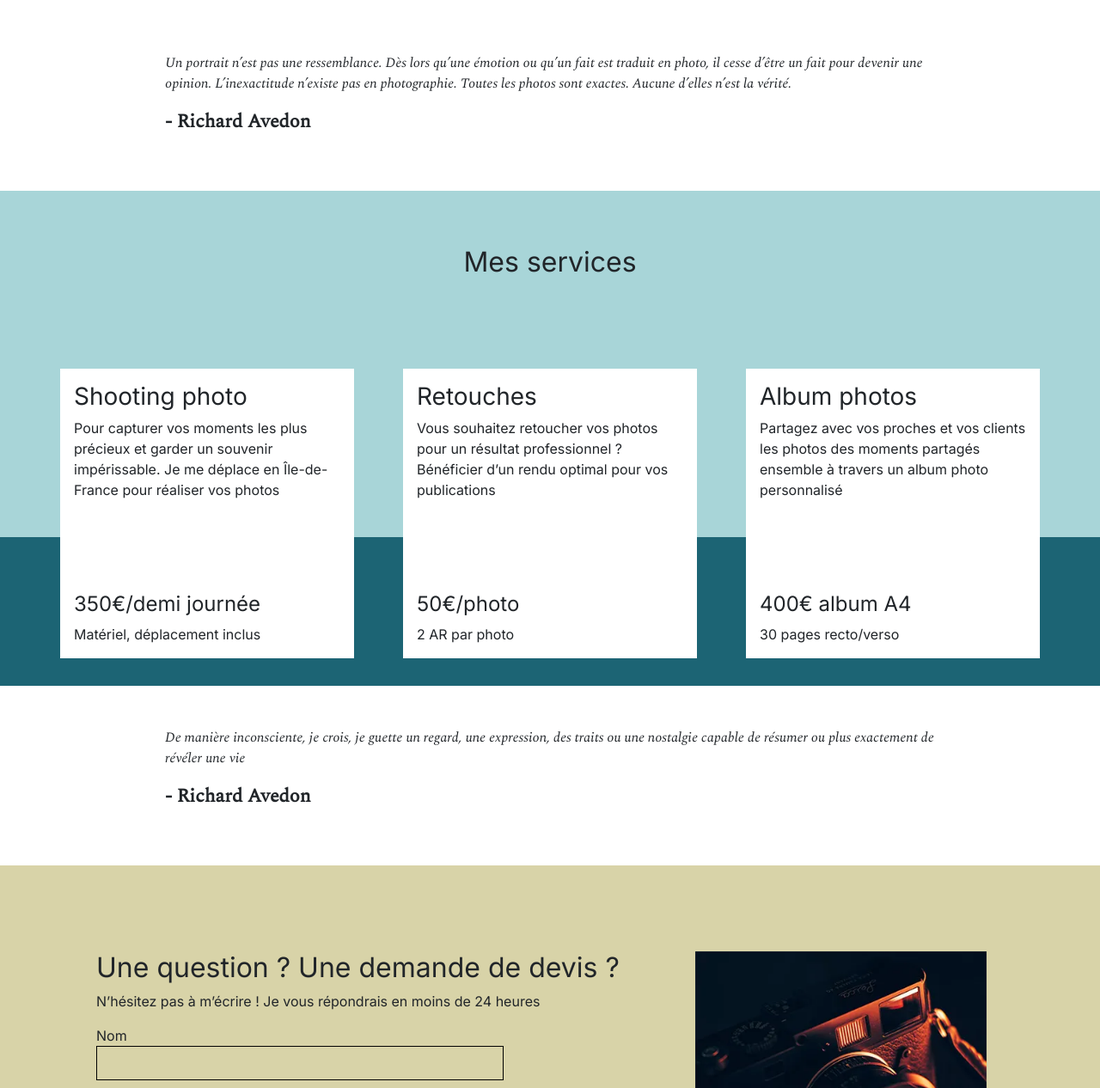
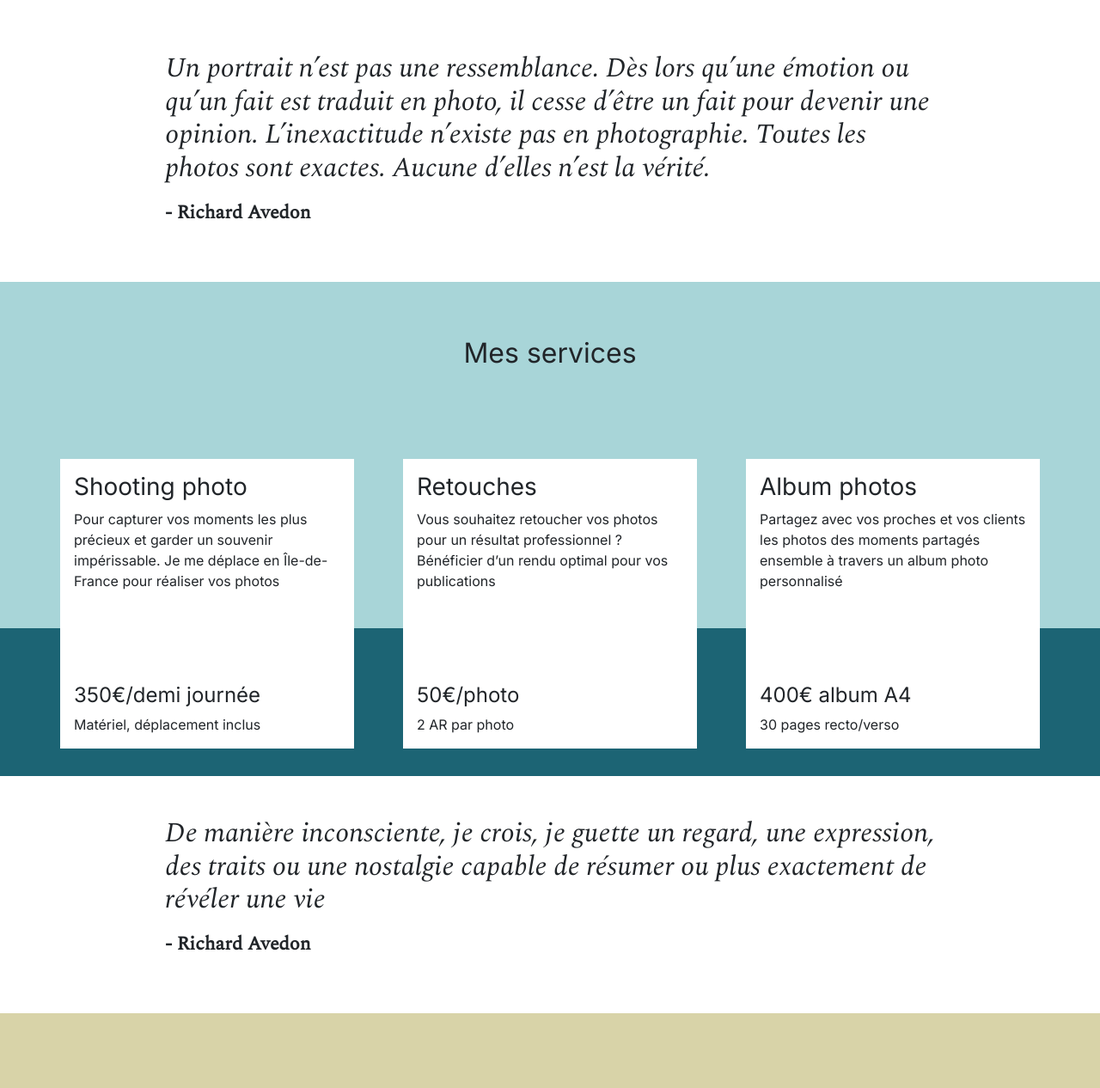
Before and after one commit to xuantam-h/ninacarducci, a plain HTML site: page index.html in a window 1280 px wide. Shown: the part 2811-4077 px from the top of the page at 86% size. Drawn offline with nearby package versions, Linux system fonts and the light colour scheme; files whose address does not match are found by name.

Commit message:
Edited Hn markups

```diff
--- a/index.html
+++ b/index.html
@@ -99,7 +99,7 @@
 			<div class="quote">
 				<figure>
 					<blockquote>
-						<p class="quote__text">Un portrait n’est pas une ressemblance. Dès lors qu’une émotion ou qu’un fait est traduit en photo, il cesse d’être un fait pour devenir une opinion. L’inexactitude n’existe pas en photographie. Toutes les photos sont exactes. Aucune d’elles n’est la vérité.</p>
+						<h2 class="quote__text">Un portrait n’est pas une ressemblance. Dès lors qu’une émotion ou qu’un fait est traduit en photo, il cesse d’être un fait pour devenir une opinion. L’inexactitude n’existe pas en photographie. Toutes les photos sont exactes. Aucune d’elles n’est la vérité.</p>
 					</blockquote>
 					<figcaption class="quote__author">- Richard Avedon</figcaption>
 				</figure>
@@ -144,7 +144,7 @@
 		<div class="quote">
 			<figure>
 				<blockquote>
-					<p class="quote__text">De manière inconsciente, je crois, je guette un regard, une expression, des traits ou une nostalgie capable de résumer ou plus exactement de révéler une vie</p>
+					<h2 class="quote__text">De manière inconsciente, je crois, je guette un regard, une expression, des traits ou une nostalgie capable de résumer ou plus exactement de révéler une vie</p>
 				</blockquote>
 				<figcaption class="quote__author">- Richard Avedon</figcaption>
 			</figure>
```
Also changed, not shown: assets/images/drive-download-20230830T121241Z-001/aaron-paul-wnX-fXzB6Cw-unsplash.webp (deleted), assets/images/drive-download-20230830T121241Z-001/ade-tunji-rVkhWWZFAtQ-unsplash.webp (deleted), assets/images/drive-download-20230830T121241Z-001/ali-morshedlou-WMD64tMfc4k-unsplash.webp (deleted), assets/images/drive-download-20230830T121241Z-001/austin-neill-hgO1wFPXl3I-unsplash.webp (deleted), assets/images/drive-download-20230830T121241Z-001/camera.webp (deleted), assets/images/drive-download-20230830T121241Z-001/hannah-busing-RvF2R_qMpRk-unsplash.webp (deleted), assets/images/drive-download-20230830T121241Z-001/jakob-owens-SiniLJkXhMc-unsplash.webp (deleted), assets/images/drive-download-20230830T121241Z-001/jason-goodman-tHO1_OuKbg0-unsplash.webp (deleted), assets/images/drive-download-20230830T121241Z-001/mateus-campos-felipe-Fsgzm8N0hIY-unsplash.webp (deleted), assets/images/drive-download-20230830T121241Z-001/nina.webp (deleted), assets/images/drive-download-20230830T121241Z-001/nino-van-prattenburg--443cl1uR_8-unsplash.webp (deleted), 1 other file.
